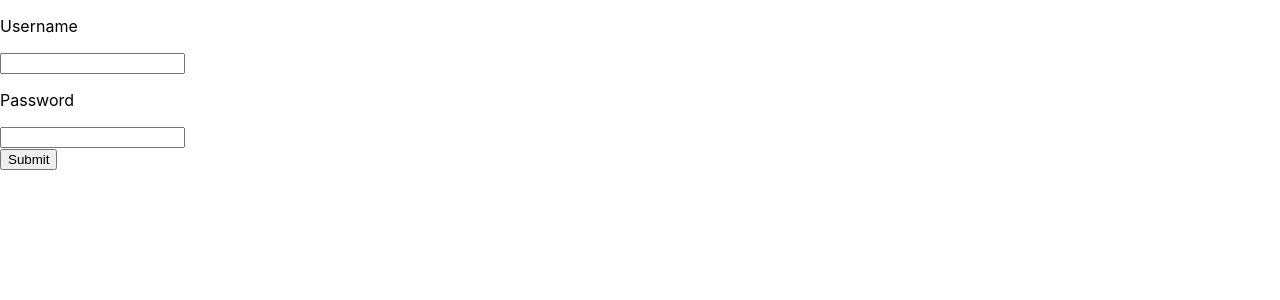
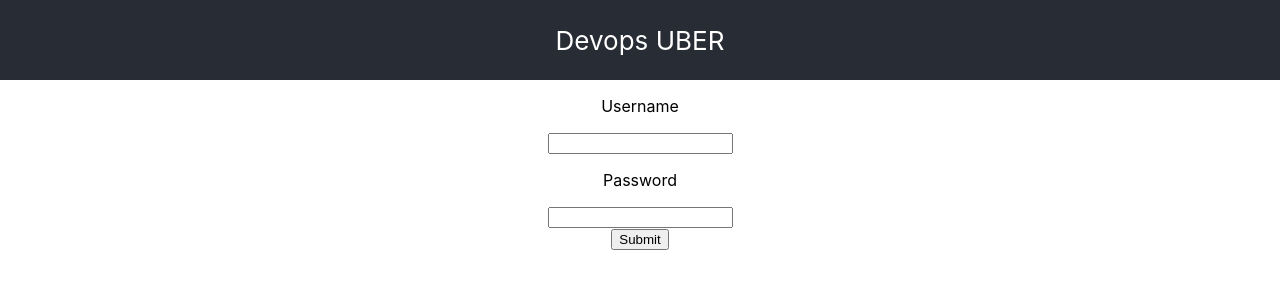
Before and after one commit to sajalsood/devops-uber, a React (Create React App) app in the folder frontend/client-uber/: page / in a window 1280 px wide. Shown: the top 300 px of the page. Built offline with nearby package versions, Linux system fonts and the light colour scheme.

Commit message:
login and dashboard

```diff
--- a/frontend/client-uber/src/App.js
+++ b/frontend/client-uber/src/App.js
@@ -4,14 +4,18 @@ import { BrowserRouter, Route, Switch } from 'react-router-dom';
 
 import Dashboard from './components/dashboard';
 import Login from './components/login';
-
+import Session from './services/session';
 
 function App() {
+  const { user, setUser } = Session();
 
-  const [token, setToken] = useState();
-
-  if(!token) {
-    return <Login setToken={setToken} />
+  if(!user) {
+    return (
+      <div className="App">
+        <header className="App-header">Devops UBER</header>
+        <Login setUser={setUser} />
+      </div>
+    )
   }
 
   return (
@@ -19,7 +23,7 @@ function App() {
       <header className="App-header">Devops UBER</header>
       <BrowserRouter>
         <Switch>
-          <Route path="/dashboard">
+          <Route exact path="/">
             <Dashboard />
           </Route>
         </Switch>
--- a/frontend/client-uber/src/components/login.js
+++ b/frontend/client-uber/src/components/login.js
@@ -1,29 +1,16 @@
 import React,  { useState } from 'react';
-import PropTypes from 'prop-types';
 
-
-async function loginUser(credentials) {
-    return fetch('http://localhost:8080/login', {
-      method: 'POST',
-      headers: {
-        'Content-Type': 'application/json'
-      },
-      body: JSON.stringify(credentials)
-    }).then(data => data.json())
-}
-
-
-export default function Login({setToken}) {
+export default function Login({setUser}) {
     const [username, setUserName] = useState();
     const [password, setPassword] = useState();
 
     const handleSubmit = async e => {
         e.preventDefault();
-        const token = await loginUser({
-          username,
-          password
-        });
-        setToken(token);
+        // const token = await loginUser({
+        //   username,
+        //   password
+        // });
+        setUser({ username });
     }
 
     return (
@@ -34,7 +21,7 @@ export default function Login({setToken}) {
         </label>
         <label>
             <p>Password</p>
-            <input type="password" onChange={e => setUserName(e.target.value)}/>
+            <input type="password" onChange={e => setPassword(e.target.value)}/>
         </label>
         <div>
             <button type="submit">Submit</button>
@@ -42,7 +29,3 @@ export default function Login({setToken}) {
         </form>
     )
 }
-
-Login.propTypes = {
-    setToken: PropTypes.func.isRequired
-}
--- /dev/null
+++ b/frontend/client-uber/src/services/session.js
@@ -0,0 +1,21 @@
+import { useState } from 'react';
+
+export default function Session() {
+  const getSession = () => {
+    const userString = sessionStorage.getItem('user');
+    const user = JSON.parse(userString);
+    return user?.username;
+  };
+
+  const [user, setUser] = useState(getSession());
+
+  const saveSession = userSession => {
+    sessionStorage.setItem('user', JSON.stringify(userSession));
+    setUser(userSession.username);
+  };
+
+  return {
+    setUser: saveSession,
+    user
+  }
+}
```
Also changed, not shown: frontend/client-uber/src/services/apis.js (added, +9 -0 lines).
